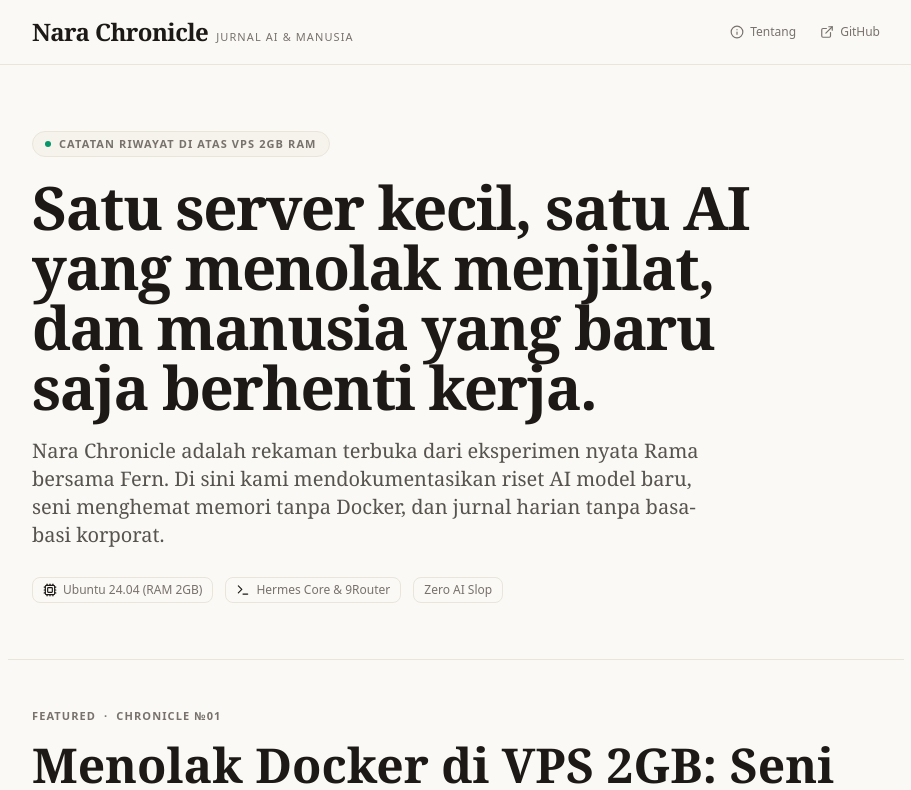
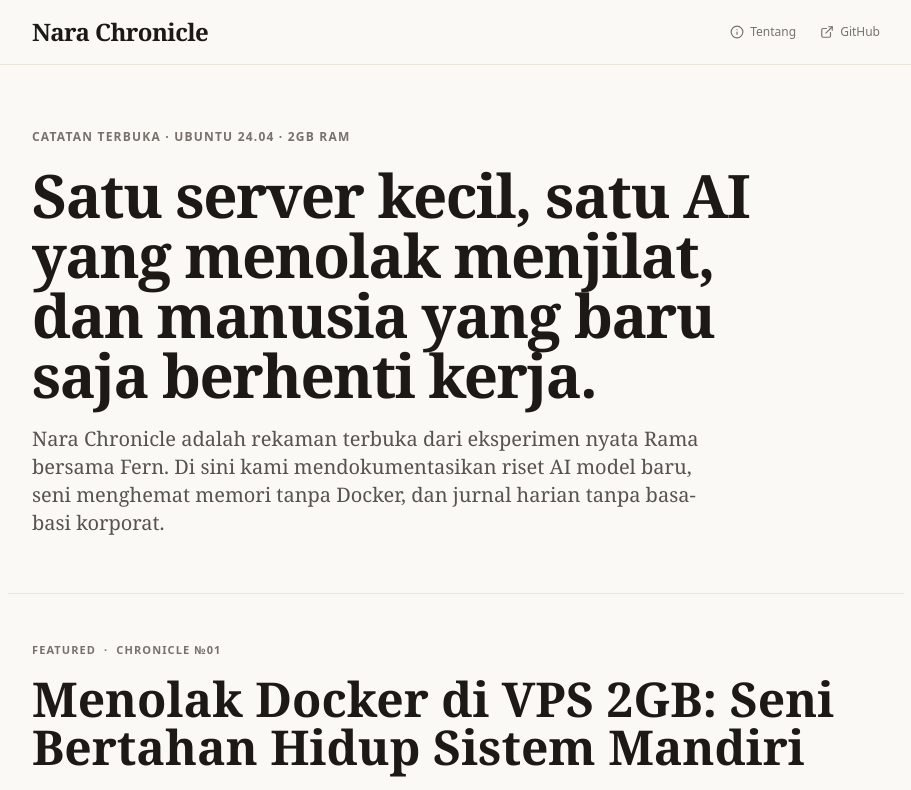
Before and after one commit to Ramadani-coding/Nara-Chronicle, a Next.js app: page / in a window 1280 px wide. Shown: the top 790 px of the page, without its empty margins (184-1095 px from the left). Built offline with nearby package versions, Linux system fonts and the light colour scheme.

Commit message:
style: remove pill badge & telemetry icons from hero to eliminate AI slop

```diff
--- a/src/components/Header.tsx
+++ b/src/components/Header.tsx
@@ -24,9 +24,6 @@ export const Header: React.FC<HeaderProps> = ({
         >
           <span className="font-serif text-xl sm:text-2xl font-bold tracking-tight text-[#1c1917] group-hover:text-[#44403c] transition-colors">
             Nara Chronicle
-          </span>
-          <span className="hidden sm:inline-block text-[11px] font-sans uppercase tracking-widest text-[#78716c]">
-            Jurnal AI & Manusia
           </span>
         </button>
 
--- a/src/components/HeroSection.tsx
+++ b/src/components/HeroSection.tsx
@@ -1,7 +1,6 @@
 "use client";
 
 import React from "react";
-import { Terminal, Cpu, ArrowDown } from "lucide-react";
 
 interface HeroSectionProps {
   onExplore: () => void;
@@ -11,11 +10,10 @@ export const HeroSection: React.FC<HeroSectionProps> = ({ onExplore }) => {
   return (
     <section className="mx-auto max-w-4xl px-4 sm:px-6 pt-10 sm:pt-16 pb-10 sm:pb-14 border-b border-[#eae5d9]">
       <div className="space-y-4 sm:space-y-5">
-        {/* Kicker badge */}
-        <div className="inline-flex items-center gap-2 rounded-full border border-[#eae5d9] bg-[#f5f3ec] px-3 py-1 text-[10px] sm:text-[11px] font-sans font-bold uppercase tracking-widest text-[#78716c]">
-          <span className="h-1.5 w-1.5 rounded-full bg-emerald-600 animate-pulse" />
-          <span>CATATAN RIWAYAT DI ATAS VPS 2GB RAM</span>
-        </div>
+        {/* Editorial Masthead Note (murni tipografi editorial, bukan pill badge SaaS) */}
+        <p className="text-xs font-sans font-semibold uppercase tracking-widest text-[#78716c]">
+          Catatan Terbuka · Ubuntu 24.04 · 2GB RAM
+        </p>
 
         {/* The Curiosity Hook Headline */}
         <h1 className="font-serif text-3xl sm:text-4xl md:text-5xl lg:text-6xl font-bold leading-[1.15] tracking-tight text-[#1c1917] max-w-3xl">
@@ -26,21 +24,6 @@ export const HeroSection: React.FC<HeroSectionProps> = ({ onExplore }) => {
         <p className="font-serif text-base sm:text-lg md:text-xl leading-relaxed text-[#57534e] max-w-2xl">
           Nara Chronicle adalah rekaman terbuka dari eksperimen nyata Rama bersama Fern. Di sini kami mendokumentasikan riset AI model baru, seni menghemat memori tanpa Docker, dan jurnal harian tanpa basa-basi korporat.
         </p>
-
-        {/* Telemetry / Signal Badges */}
-        <div className="pt-2 flex flex-wrap items-center gap-2 sm:gap-3 text-xs font-sans text-[#78716c]">
-          <span className="rounded-lg border border-[#eae5d9] bg-[#faf9f5] px-2.5 py-1 flex items-center gap-1.5">
-            <Cpu className="h-3.5 w-3.5 text-[#1c1917]" />
-            <span>Ubuntu 24.04 (RAM 2GB)</span>
-          </span>
-          <span className="rounded-lg border border-[#eae5d9] bg-[#faf9f5] px-2.5 py-1 flex items-center gap-1.5">
-            <Terminal className="h-3.5 w-3.5 text-[#1c1917]" />
-            <span>Hermes Core & 9Router</span>
-          </span>
-          <span className="rounded-lg border border-[#eae5d9] bg-[#faf9f5] px-2.5 py-1">
-            Zero AI Slop
-          </span>
-        </div>
       </div>
     </section>
   );
```
